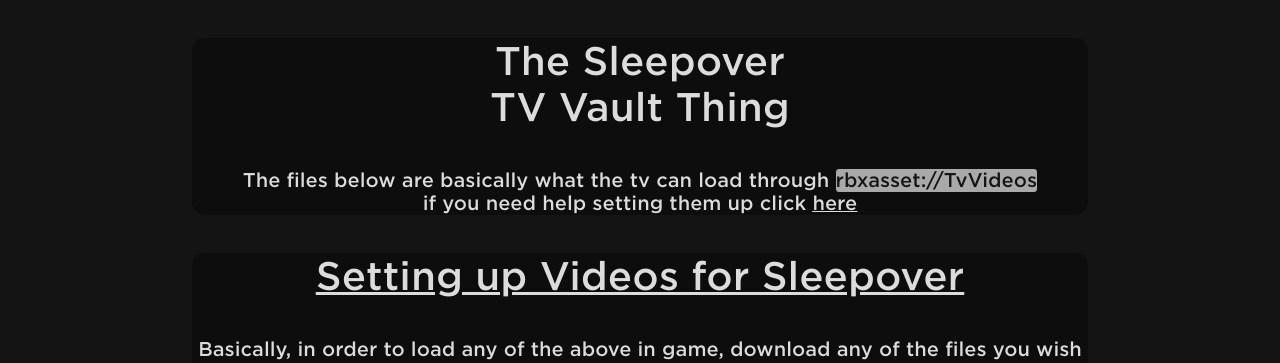
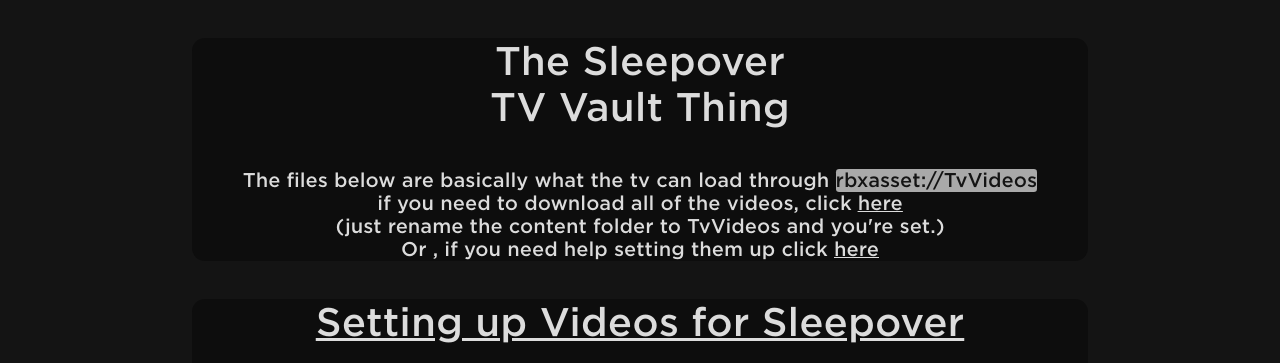
Before and after one commit to LizzsCodeThings/TheTvArchivePage.io, a plain HTML site: page index.html in a window 1280 px wide. Shown: the top 363 px of the page. Drawn offline with Linux system fonts and the light colour scheme; no server answers.

Commit message:
Update index.html
added download all

```diff
--- a/index.html
+++ b/index.html
@@ -22,7 +22,7 @@
         </p>
 
          <p style="text-align: center; font-family: GothamSSm; color: gainsboro; font-size: 1.5vw;">
-            The files below are basically what the tv can load through <a style="background-color: darkgray; color:#141414 ; border-radius: .25vw">rbxasset://TvVideos</a><br> if you need help setting them up click <a href="#HelpTag"><u>here</u></a>
+            The files below are basically what the tv can load through <a style="background-color: darkgray; color:#141414 ; border-radius: .25vw">rbxasset://TvVideos</a><br>if you need to download all of the videos, click <a href="https://github.com/LizzyVarexia/TheTvArchive/archive/refs/heads/main.zip"><u>here</u></a><br>(just rename the content folder to TvVideos and you're set.)<br> Or , if you need help setting them up click <a href="#HelpTag"><u>here</u></a>
         </p>
         </div>
 
```
